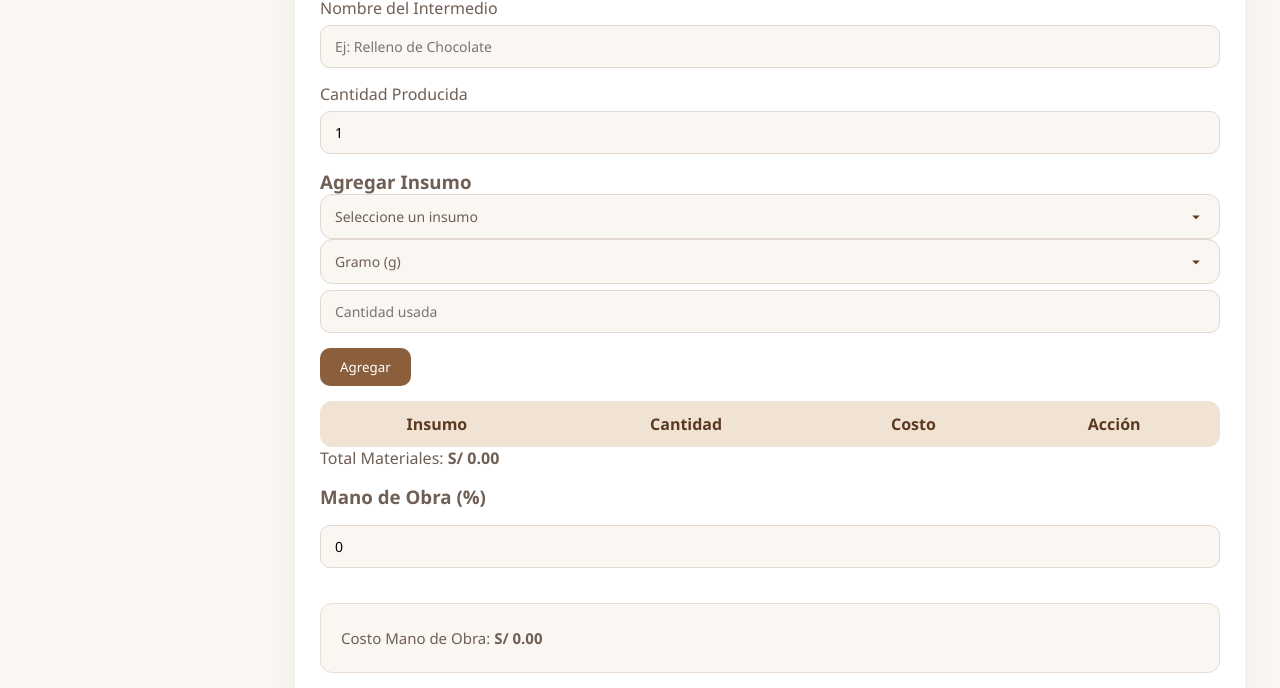
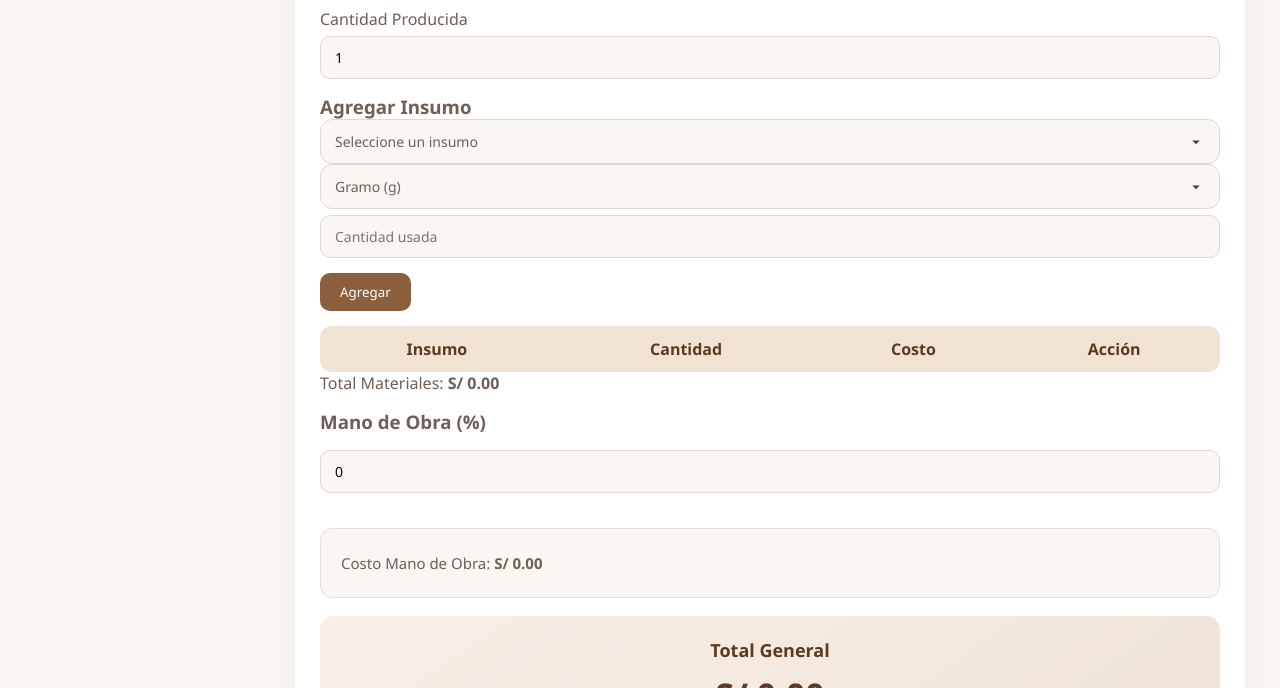
Before and after one commit to Dustin200309/srsdevstudio, a website: page public/intermedio_costeo.html in a window 1280 px wide. Shown: the part 285-973 px from the top of the page. Drawn offline with Linux system fonts and the light colour scheme; no server answers.

Commit message:
ajuste estilos intermedio costeo

```diff
--- a/public/css/intermedio_costeo.css
+++ b/public/css/intermedio_costeo.css
@@ -140,7 +140,7 @@ OVERLAY
 /* ================= CONTENT ================= */
 
 .content{
-  margin-top:80px;
+  margin-top:5px;
   margin-left:260px;
   padding:35px;
   max-width:1300px;
```
